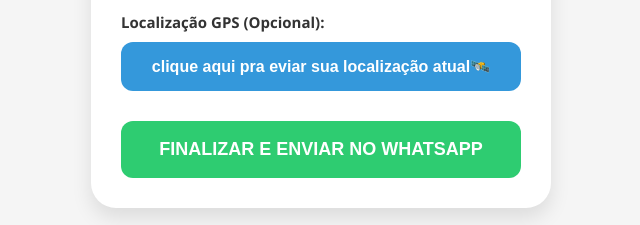
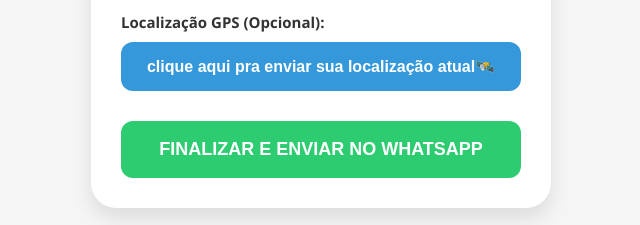
Before and after one commit to entrega-facil-Paraiba/Delivery-, a plain HTML site: page index.html in a window 1280 px wide. Shown: the part 489-714 px from the top of the page, 319-959 px from the left. Drawn offline with Linux system fonts and the light colour scheme.

Commit message:
Update index.html

```diff
--- a/index.html
+++ b/index.html
@@ -94,7 +94,7 @@
 
     <label>Localização GPS (Opcional):</label>
     <button type="button" class="btn-loc" onclick="capturarLocalizacao()">
-        <span id="txt-btn"> clique aqui pra eviar sua localização atual🛰️</span>
+        <span id="txt-btn"> clique aqui pra enviar sua localização atual🛰️</span>
     </button>
     <div id="status-gps"></div>
     <input type="hidden" id="link_maps" value="Não informada">
```
